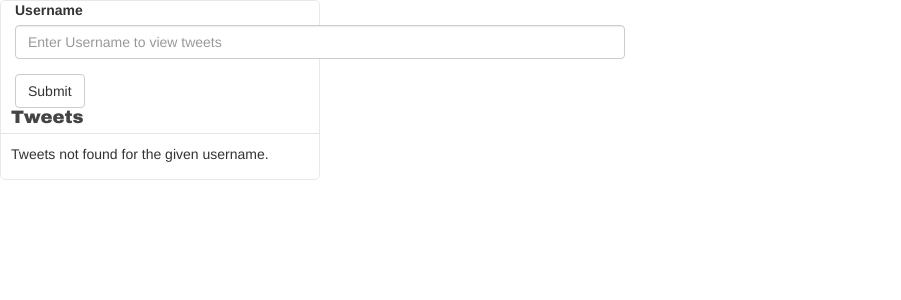
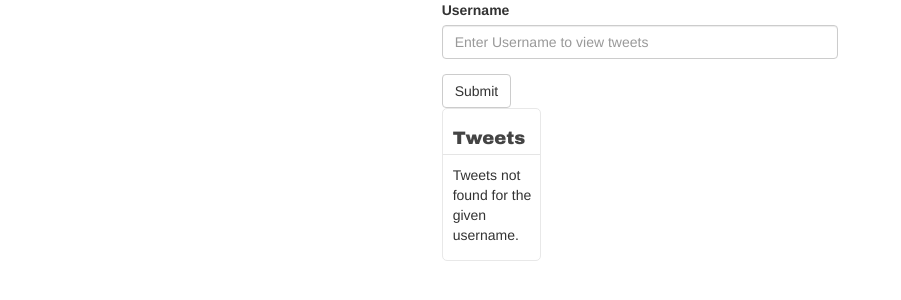
Before and after one commit to anoopsrma/twitter_widget, a PHP site: page / in a window 1280 px wide. Shown: the top 300 px of the page, without its empty margins (0-901 px from the left). Run offline with PHP 8.4, Linux system fonts and the light colour scheme; data that the repository does not hold is empty.

Commit message:
Change column

```diff
--- a/index.php
+++ b/index.php
@@ -8,7 +8,7 @@
 </head>
 
 <body>
-    <div class="col-lg-6">
+    <div class="col-lg-4 col-md-offset-4">
       <form action="" method="post">
         <div class="form-group">
           <label for="exampleInputEmail1">Username</label>
@@ -16,7 +16,7 @@
       </div>
           <button type="submit" class="btn btn-default">Submit</button>
       </form>
-      </div>
+
 
 <?php
 //Path to TwitterOAuth library
@@ -83,6 +83,7 @@ if($twitterID && $consumerKey && $consumerSecret && $accessToken && $accessToken
       echo 'Authentication failed, please try again.';
 }
 ?>
+</div>
 
 </body>
 </html>
```
